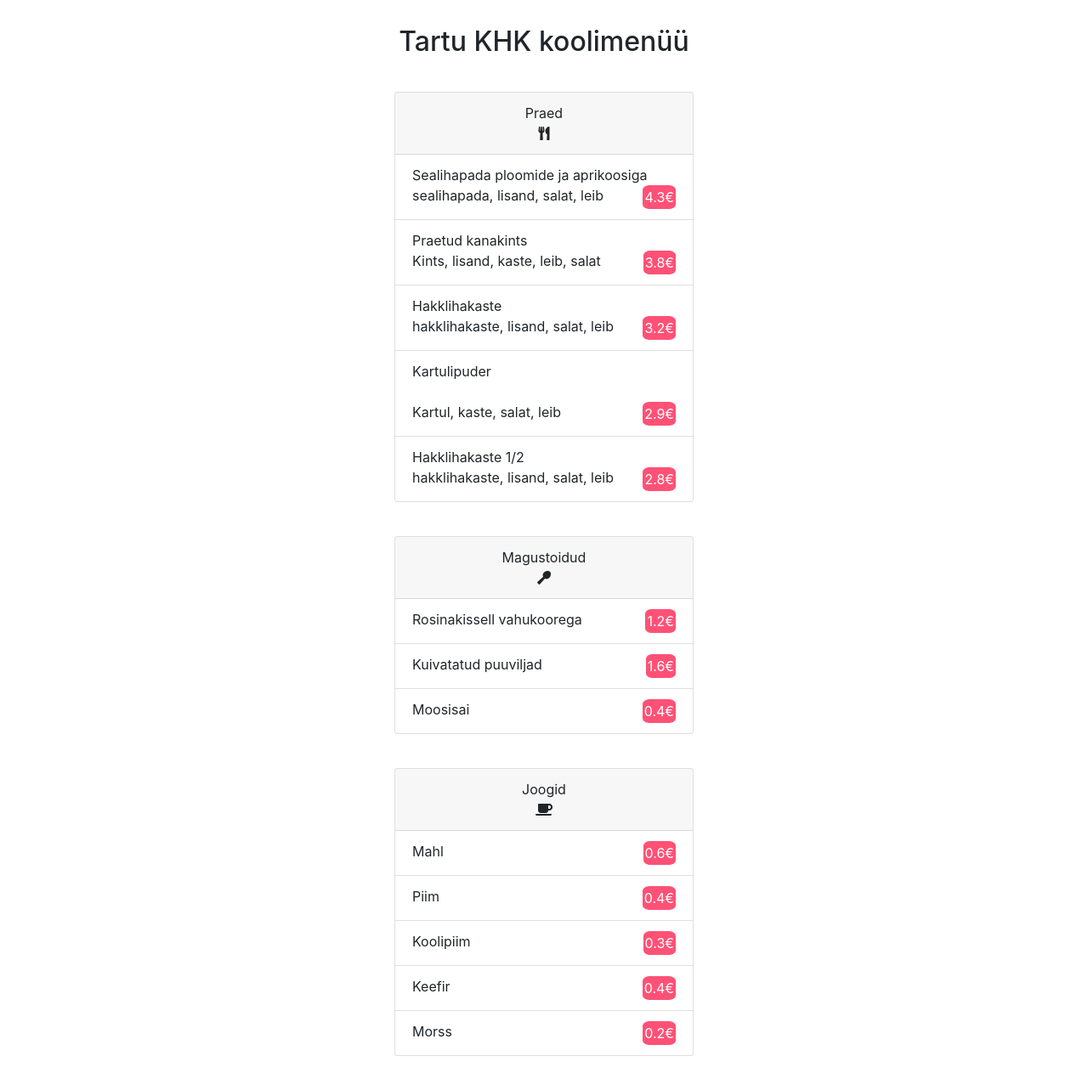
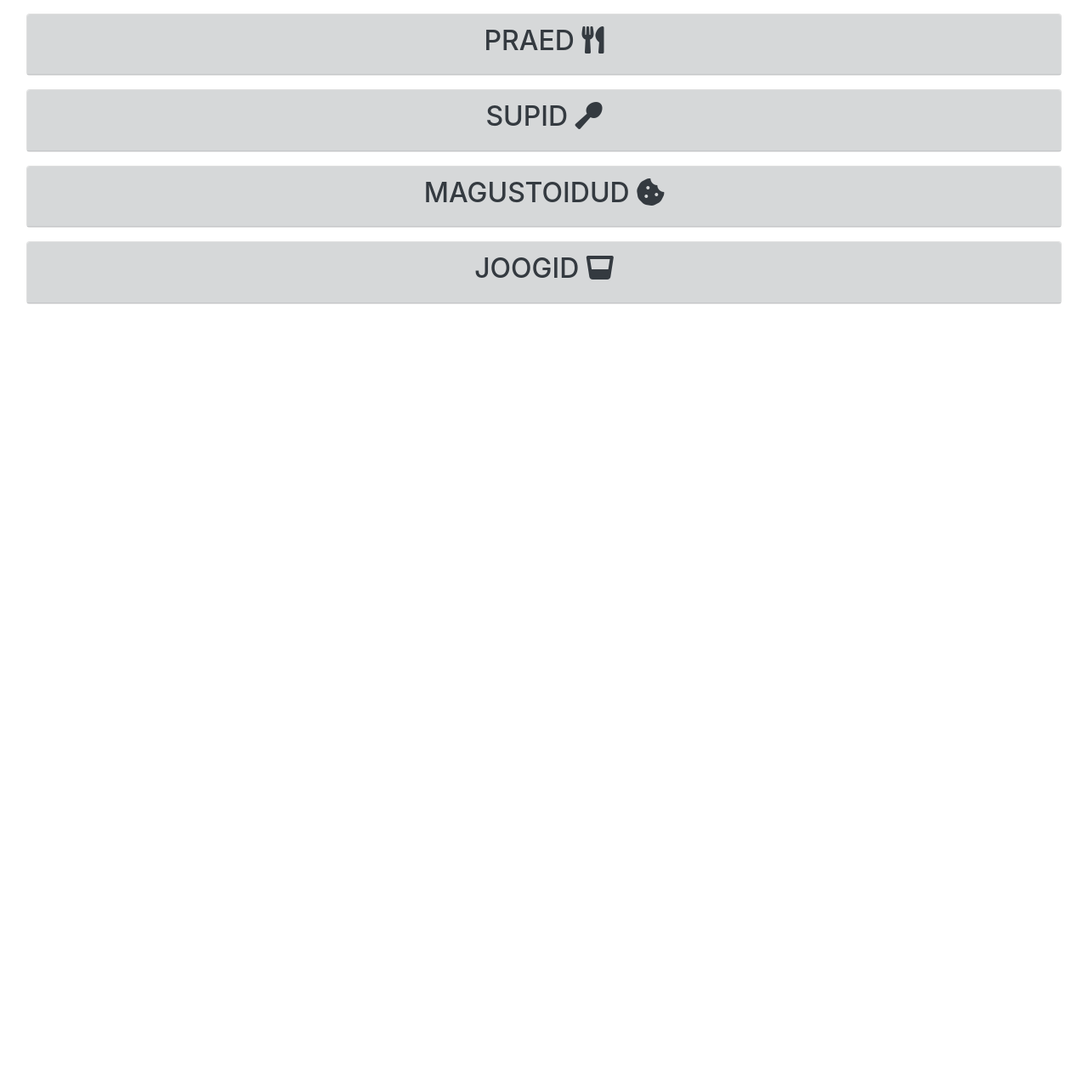
Before and after one commit to carlnikitin/pvk, a PHP site: page /index.html in a window 1280 px wide. Shown: the whole page at 85% size. After the commit the page ends 358 px from the top, so only its background shows below. Run offline with PHP 8.4, Linux system fonts and the light colour scheme; some libraries are stand-ins or nearby versions.

Commit message:
uuendatud index html ja php

```diff
--- a/menu/index.html
+++ b/menu/index.html
@@ -1,69 +1,136 @@
 <!DOCTYPE html>
-<html>
+<html lang="et">
     <head>
-    <meta charset="utf-8" />
-    <meta http-equiv="X-UA-Compatible" content="IE=edge">
-    <title>Tartu KHK söökla</title>
-    <meta name="viewport" content="width=device-width, initial-scale=1">
-    <link rel="stylesheet" type="text/css" media="screen" href="css/style.css"/>
-
-    <!--Bootstrap-->
-    <link rel="stylesheet" href="https://stackpath.bootstrapcdn.com/bootstrap/4.2.1/css/bootstrap.min.css" integrity="sha384-GJzZqFGwb1QTTN6wy59ffF1BuGJpLSa9DkKMp0DgiMDm4iYMj70gZWKYbI706tWS" crossorigin="anonymous">
-
-    <!--Font awesome-->
-    <link rel="stylesheet" href="https://use.fontawesome.com/releases/v5.6.3/css/all.css" integrity="sha384-UHRtZLI+pbxtHCWp1t77Bi1L4ZtiqrqD80Kn4Z8NTSRyMA2Fd33n5dQ8lWUE00s/" crossorigin="anonymous">
-
+        <meta charset="UTF-8">
+        <meta name="viewport" content="width=device-width, initial-scale=1.0">
+        <meta http-equiv="X-UA-Compatible" content="ie=edge">
+        <title>Sookla menuu</title>
+        <link rel="stylesheet" href="css/style.css">
+        <link rel="stylesheet" href="https://stackpath.bootstrapcdn.com/bootstrap/4.2.1/css/bootstrap.min.css">
+        <link rel="stylesheet" href="https://use.fontawesome.com/releases/v5.6.3/css/all.css" integrity="sha384-UHRtZLI+pbxtHCWp1t77Bi1L4ZtiqrqD80Kn4Z8NTSRyMA2Fd33n5dQ8lWUE00s/"
+              crossorigin="anonymous">
     </head>
     <body>
-
-    <!--Pealkiri-->
-    <h2 class="pealkiri">Tartu KHK koolimenüü</h2>
-
-    <!--Praed-->
-    <div class="center ">
-        <div class="card praed" style="width: 22rem;">
-            <div class="card-header praed2">
-                Praed<br> <i class="fas fa-utensils"></i>
+        <div class="container-fluid text-center">
+            <div class="row">
+                <div class="col">
+                    <div id="accordion">
+                        <div class="card m-3">
+                            <div class="card-header alert-dark">
+                                <a href="#praed" data-parent="#accordion" data-toggle="collapse" >
+                                    <h2 class="text-dark">PRAED <i class="fas fa-utensils"></i></h2>
+                                </a>
                             </div>
-            <ul class="list-group list-group-flush">
-                <li class="list-group-item">Sealihapada ploomide ja aprikoosiga <br>
-                    sealihapada, lisand, salat, leib <span class="hinnad">4.3€</span></li>
-                <li class="list-group-item">Praetud kanakints <br>
-                    Kints, lisand, kaste, leib, salat <span class="hinnad">3.8€</span></li>
-                <li class="list-group-item">Hakklihakaste <br>
-                    hakklihakaste, lisand, salat, leib <span class="hinnad">3.2€</span></li>
-                <li class="list-group-item">Kartulipuder <br></br>Kartul, kaste, salat, leib <span class="hinnad">2.9€</span></li>
-                <li class="list-group-item">Hakklihakaste 1/2 <br>
-                    hakklihakaste, lisand, salat, leib <span class="hinnad">2.8€</span></li>
-            </ul>
-        </div>
-
-        <!--Magustoidud-->
-        <div class="card praed" style="width: 22rem;">
-            <div class="card-header praed2">
-                Magustoidud<br> <i class="fas fa-utensil-spoon"></i>
-            </div>
-            <ul class="list-group list-group-flush">
-                <li class="list-group-item">Rosinakissell vahukoorega <span class="hinnad">1.2€</span></li>
-                <li class="list-group-item">Kuivatatud puuviljad <span class="hinnad">1.6€</span></li>
-                <li class="list-group-item">Moosisai <span class="hinnad">0.4€</span></li>
-            </ul>
-        </div>
-
-        <!--Joogid-->
-        <div class="card praed" style="width: 22rem;">
-            <div class="card-header praed2">
-                Joogid<br> <i class="fas fa-coffee"></i>
-            </div>
-            <ul class="list-group list-group-flush">
-                <li class="list-group-item">Mahl <span class="hinnad">0.6€</span></li>
-                <li class="list-group-item">Piim <span class="hinnad">0.4€</span></li>
-                <li class="list-group-item">Koolipiim <span class="hinnad">0.3€</span></li>
-                <li class="list-group-item">Keefir <span class="hinnad">0.4€</span></li>
-                <li class="list-group-item">Morss <span class="hinnad">0.2€</span></li>
+                            <div id="praed" class="collapse">
+                                <ul class="list-group">
+                                    <li class="list-group-item">
+                                        <p class="mb-0">Sealihapada ploomide ja aprikoosiga <br>
+                                            <span class="small text-secondary">sealihapada, lisand, salat, leib</span><br>
+                                            <span class="badge badge-info">2.65&euro;</span>
+                                            <span class="badge badge-success">2.25&euro;</span>
+                                        </p>
+                                    </li>
+                                    <li class="list-group-item">
+                                        <p class="mb-0">Praetud kanakints <br>
+                                            <span class="small text-secondary">praetud kana, lisand, salat, leib</span><br>
+                                            <span class="badge badge-info">2.50&euro;</span>
+                                            <span class="badge badge-success">2.13&euro;</span>
+                                        </p>
+                                    </li>
+                                    <li class="list-group-item">
+                                        <p class="mb-0">Hakklihakaste <br>
+                                            <span class="small text-secondary">hakklihakaste, lisand, salat, leib</span><br>
+                                            <span class="badge badge-info">2.45&euro;</span>
+                                            <span class="badge badge-success">2.08&euro;</span>
+                                        </p>
+                                    </li>
+                                    <li class="list-group-item">
+                                        <p class="mb-0">Kartul, kaste, salat, leib <br>
+                                            <span class="badge badge-info">1.38&euro;</span>
+                                            <span class="badge badge-success">1.17&euro;</span>
+                                        </p>
+                                    </li>
+                                    <li class="list-group-item">
+                                        <p class="mb-0">Hakklihakaste 1/2<br>
+                                            <span class="small text-secondary">hakklihakaste, lisand, salat, leib</span><br>
+                                            <span class="badge badge-info">1.30&euro;</span>
+                                            <span class="badge badge-success">1.11&euro;</span>
+                                        </p>
+                                    </li>
                                 </ul>
                             </div>
                         </div>
-
+                        <div class="card m-3">
+                            <div class="card-header alert-dark">
+                                <a href="#supid" data-parent="#accordion" data-toggle="collapse" >
+                                    <h2 class="text-dark">SUPID <i class="fas fa-utensil-spoon"></i></h2>
+                                </a>
+                            </div>
+                            <div id="supid" class="collapse">
+                                <ul class="list-group">
+                                    <li class="list-group-item">
+                                        <p class="mb-0">Rassolnik <br>
+                                            <span class="small text-secondary">supp, hapukoor, leib</span><br>
+                                            <span class="badge badge-info">1.10&euro;</span>
+                                            <span class="badge badge-success">0.94&euro;</span>
+                                        </p>
+                                    </li>
+                                </ul>
+                            </div>
+                        </div>
+                        <div class="card m-3">
+                            <div class="card-header alert-dark">
+                                <a href="#magus" data-parent="#accordion" data-toggle="collapse" >
+                                    <h2 class="text-dark">MAGUSTOIDUD <i class="fas fa-cookie-bite"></i></h2>
+                                </a>
+                            </div>
+                            <div id="magus" class="collapse">
+                                <ul class="list-group">
+                                    <li class="list-group-item">
+                                        <p class="mb-0">Rosinakisell vahukoorega <br>
+                                            <span class="badge badge-info">1.05&euro;</span>
+                                            <span class="badge badge-success">0.90&euro;</span>
+                                        </p>
+                                    </li>
+                                </ul>
+                            </div>
+                        </div>
+                        <div class="card m-3">
+                            <div class="card-header alert-dark">
+                                <a href="#joogid" data-parent="#accordion" data-toggle="collapse" >
+                                    <h2 class="text-dark">JOOGID <i class="fas fa-glass-whiskey"></i></h2>
+                                </a>
+                            </div>
+                            <div id="joogid" class="collapse">
+                                <ul class="list-group">
+                                    <li class="list-group-item">
+                                        <p class="mb-0">Mahl <span class="badge badge-info">0.60&euro;</span></p>
+                                    </li>
+                                    <li class="list-group-item">
+                                        <p class="mb-0">Morss <span class="badge badge-info">0.25&euro;</span></p>
+                                    </li>
+                                    <li class="list-group-item">
+                                        <p class="mb-0">Piim <span class="badge badge-info">0.30&euro;</span></p>
+                                    </li>
+                                    <li class="list-group-item">
+                                        <p class="mb-0">Keefir <span class="badge badge-info">0.39&euro;</span></p>
+                                    </li>
+                                </ul>
+                            </div>
+                        </div>
+                    </div>
+                </div>
+            </div>
+        </div>
     </body>
+    <!-- Optional JavaScript -->
+    <!-- jQuery first, then Popper.js, then Bootstrap JS -->
+    <script src="https://code.jquery.com/jquery-3.3.1.min.js" integrity="sha256-FgpCb/KJQlLNfOu91ta32o/NMZxltwRo8QtmkMRdAu8=" crossorigin="anonymous"></script>
+    <script src="https://cdnjs.cloudflare.com/ajax/libs/popper.js/1.14.3/umd/popper.min.js" integrity="sha384-ZMP7rVo3mIykV+2+9J3UJ46jBk0WLaUAdn689aCwoqbBJiSnjAK/l8WvCWPIPm49" crossorigin="anonymous"></script>
+    <script src="https://stackpath.bootstrapcdn.com/bootstrap/4.1.3/js/bootstrap.min.js" integrity="sha384-ChfqqxuZUCnJSK3+MXmPNIyE6ZbWh2IMqE241rYiqJxyMiZ6OW/JmZQ5stwEULTy" crossorigin="anonymous"></script>
+    <!--<script>-->
+        <!--$('.port-item').click(function () {-->
+            <!--$('.collapse').collapse('hide');-->
+        <!--});-->
+    <!--</script>-->
 </html>
```
Also changed, not shown: menu/index.php (+14 -138 lines). Lines whose indentation alone changed are shown as unchanged.
